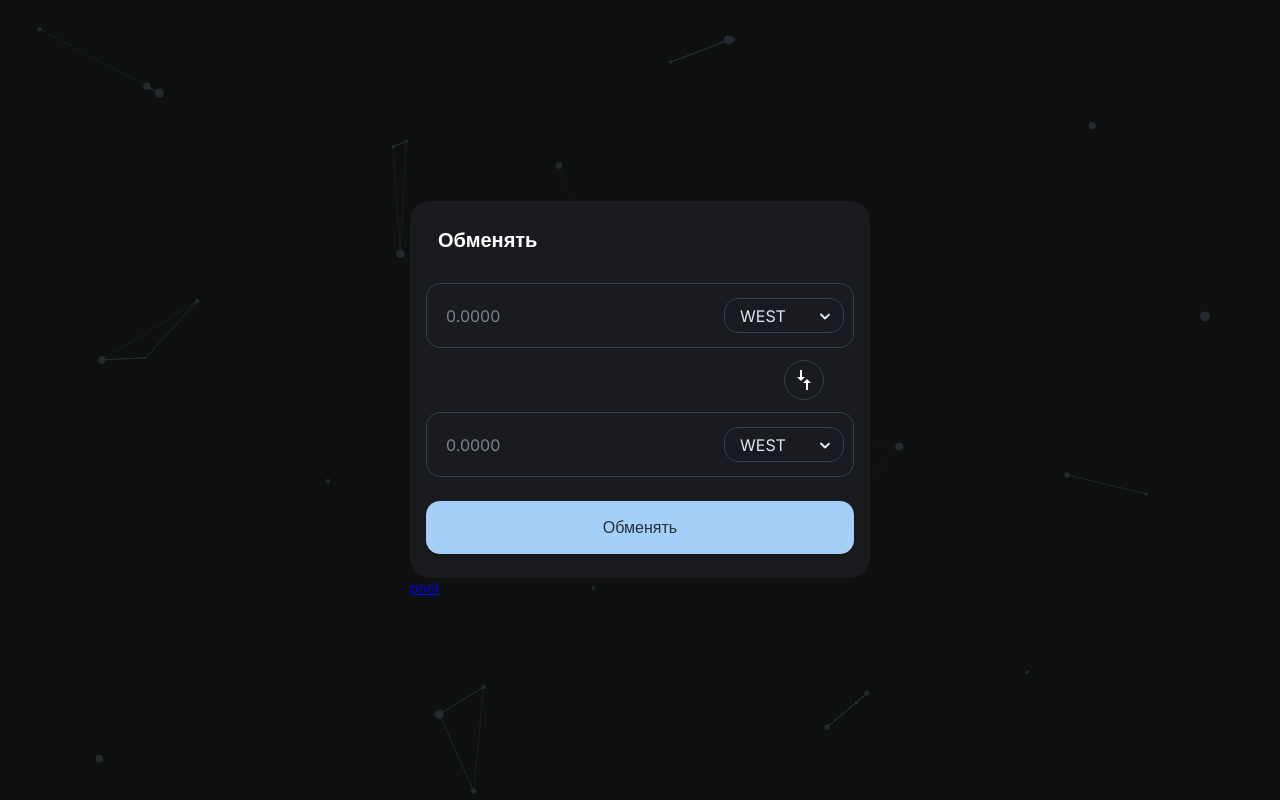
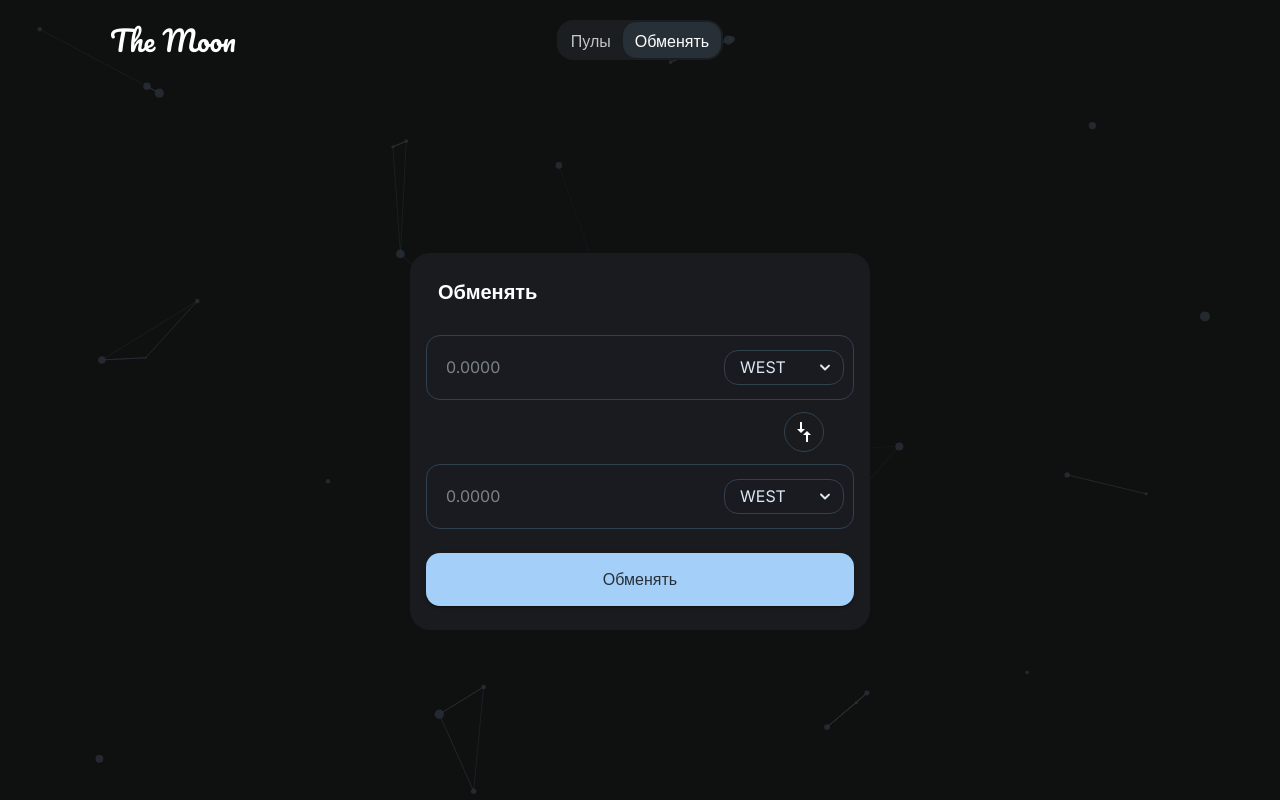
Before and after one commit to sarkiisov/waves-hack-frontend, a React (Create React App) app: page / in a window 1280 px wide. Built offline with nearby package versions, Linux system fonts and the light colour scheme; a web font is replaced by a local one.

Commit message:
feat: header

```diff
--- a/public/index.html
+++ b/public/index.html
@@ -4,6 +4,9 @@
     <meta charset="utf-8" />
     <meta name="viewport" content="width=device-width, initial-scale=1" />
     <meta name="theme-color" content="#000000" />
+    <link rel="preconnect" href="https://fonts.googleapis.com">
+    <link rel="preconnect" href="https://fonts.gstatic.com" crossorigin>
+    <link href="https://fonts.googleapis.com/css2?family=Pacifico&display=swap" rel="stylesheet">
     <title>Waves App</title>
   </head>
   <body>
--- a/src/containers/Layout/Layout.styles.tsx
+++ b/src/containers/Layout/Layout.styles.tsx
@@ -1,13 +1,61 @@
 import { makeStyles } from "@material-ui/core";
 import { createStyles } from "@material-ui/core/styles";
+import { COLOR_INDIGO_700, COLOR_INDIGO_800 } from "../../theme/colors";
 
 export const useStyles = makeStyles(() => {
   return createStyles({
-    root: {
-      minHeight: "100vh",
+    header: {
+      flex: "0 0 auto",
+      width: "100%",
+      padding: "20px 0",
+      display: "grid",
+      gridTemplateColumns: "150px 1fr 150px",
+    },
+    container: {
+      maxWidth: "1100px",
+      padding: "0 20px",
+      width: "100%",
+      margin: "0 auto",
+    },
+    wrapper: {
       display: "flex",
       alignItems: "center",
-      justifyContent: "center",
+      justifyContent: "flex-start",
+      flexDirection: "column",
+      minHeight: "100vh",
+    },
+    content: {
+      flex: "1 0 auto",
+      display: "flex",
+      alignItems: "center",
+    },
+    logo: {
+      fontFamily: "Pacifico, cursive;",
+      fontSize: "28px",
+    },
+    btnWrapper: {
+      justifySelf: "center",
+      borderRadius: "16px",
+      height: "40px",
+      display: "flex",
+      background: COLOR_INDIGO_800,
+      padding: "2px",
+    },
+    link: {
+      display: "block",
+      padding: "8px 12px",
+      borderRadius: "14px",
+      fontSize: "16px",
+      color: "rgb(195, 197, 203)",
+      textDecoration: "none",
+      transition: ".2s all",
+      "&:hover": {
+        color: "rgb(230, 230, 230);",
+      },
+    },
+    linkActive: {
+      background: COLOR_INDIGO_700,
+      color: "rgb(255, 255, 255)",
     },
   });
 });
--- a/src/containers/Layout/Layout.tsx
+++ b/src/containers/Layout/Layout.tsx
@@ -1,9 +1,43 @@
 import React from "react";
 import { useStyles } from "./Layout.styles";
+import { Box, Button, Typography } from "@material-ui/core";
+import { NavLink, useLocation } from "react-router-dom";
 
 const Layout = ({ children }: any) => {
   const classes = useStyles();
-  return <div className={classes.root}>{children}</div>;
+  const location = useLocation();
+  return (
+    <Box className={classes.container}>
+      <Box className={classes.wrapper}>
+        <header className={classes.header}>
+          <Typography className={classes.logo}>The Moon</Typography>
+          <Box className={classes.btnWrapper}>
+            <NavLink
+              to="/pool"
+              className={() =>
+                location.pathname === "/pool"
+                  ? `${classes.link} ${classes.linkActive}`
+                  : classes.link
+              }
+            >
+              Пулы
+            </NavLink>
+            <NavLink
+              to="/"
+              className={() =>
+                location.pathname === "/"
+                  ? `${classes.link} ${classes.linkActive}`
+                  : classes.link
+              }
+            >
+              Обменять
+            </NavLink>
+          </Box>
+        </header>
+        <main className={classes.content}>{children}</main>
+      </Box>
+    </Box>
+  );
 };
 
 export default Layout;
--- a/src/containers/Pool/Pool.tsx
+++ b/src/containers/Pool/Pool.tsx
@@ -9,7 +9,6 @@ export const Pool = () => {
     <>
       <Box>
         <PoolCard />
-        <Link to="/">swap</Link>
       </Box>
     </>
   );
--- a/src/containers/Swap/Swap.tsx
+++ b/src/containers/Swap/Swap.tsx
@@ -128,7 +128,6 @@ export const Swap = () => {
         />
       </Box>*/}
       <SwapCard />
-      <Link to="/pool">pool</Link>
     </>
   );
 };
```
